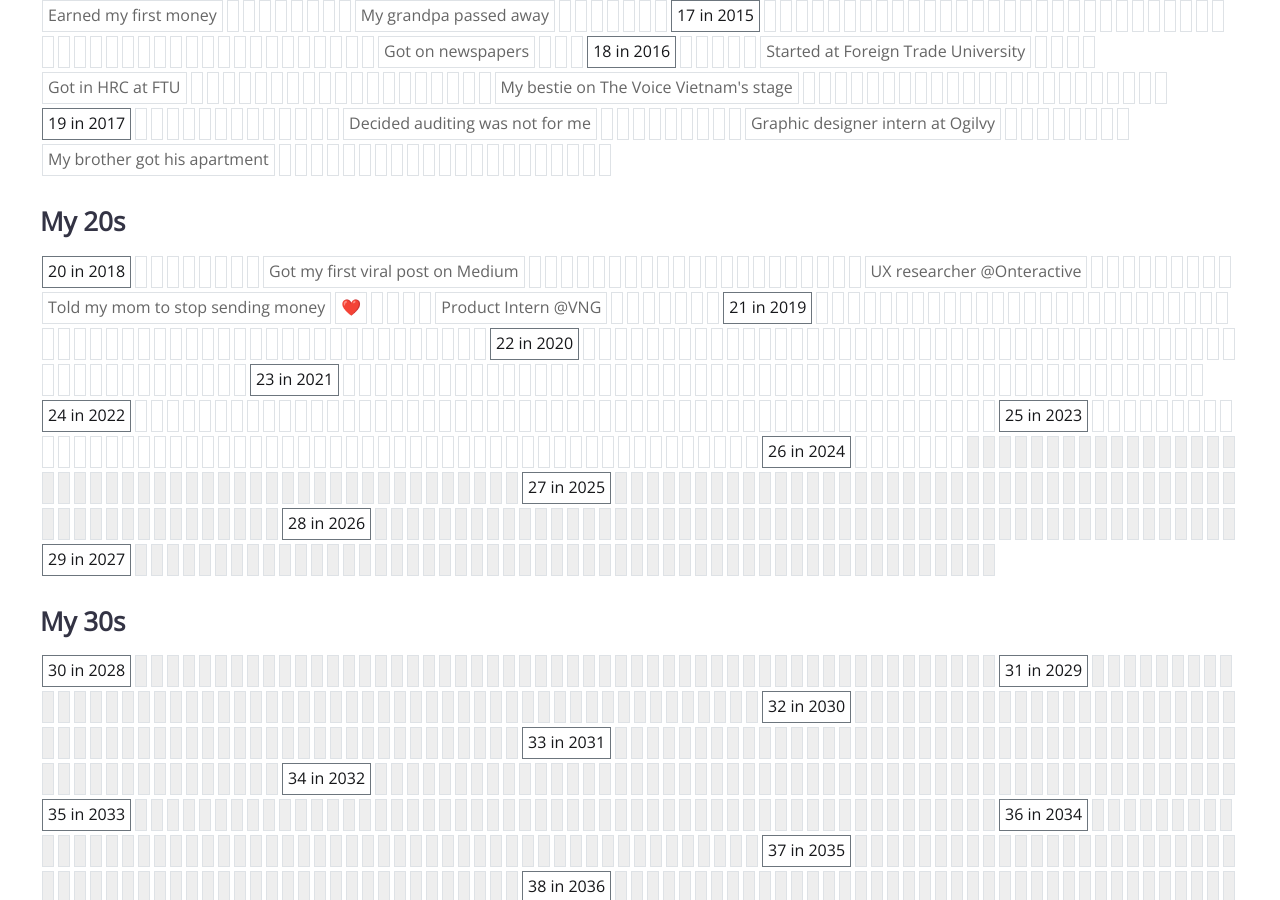
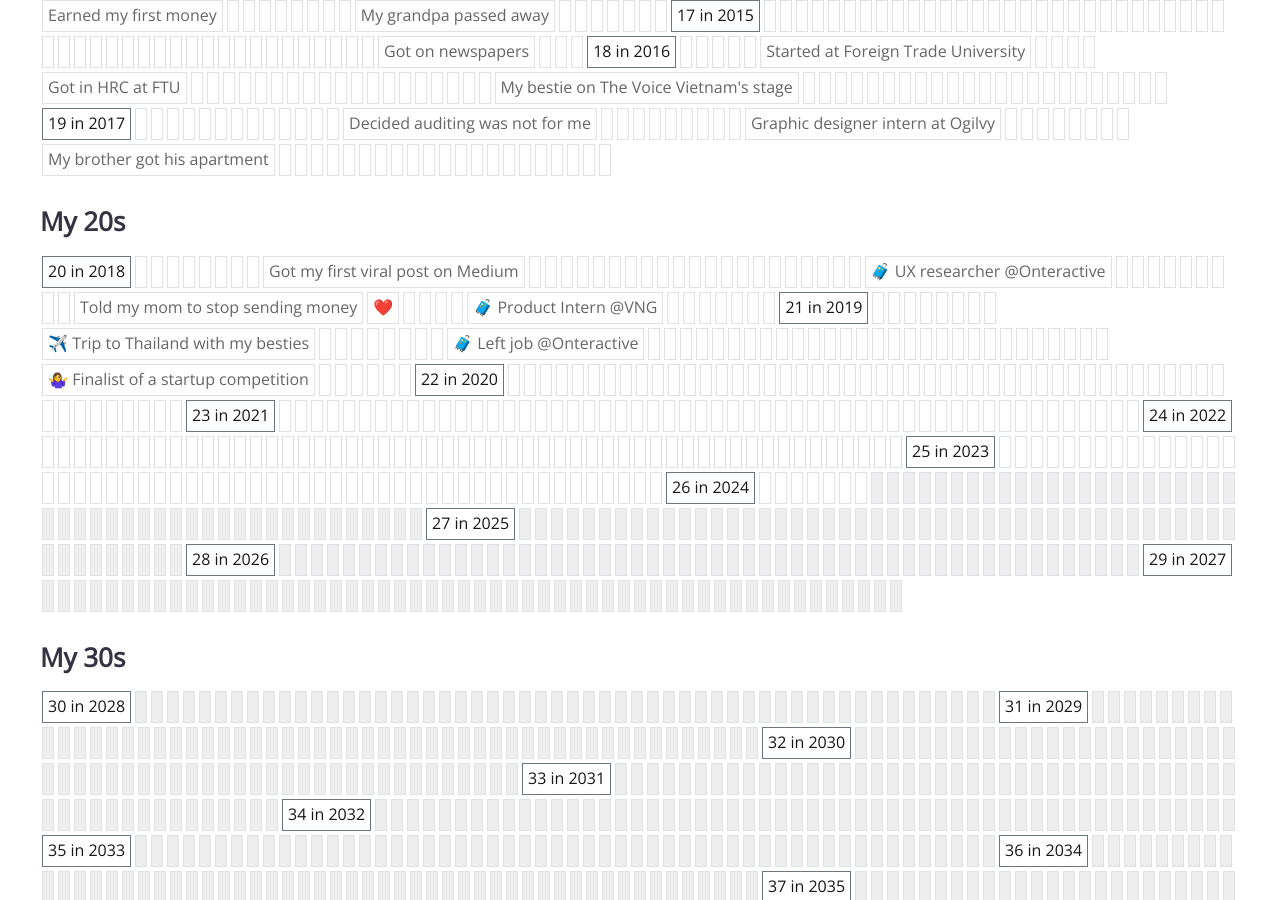
Before and after one commit to mayvees317/mayvees-notes, a Jekyll site: the page built from _pages/index.md, in a window 1280 px wide and 900 px high, scrolled down 972 px. Built offline with Jekyll 4.4.1, drawn with Linux system fonts in a browser that asks for light colours; nearby versions of some CDN libraries; a script that is not in the unit is left out.

Commit message:
update to 2020

```diff
--- a/_data/life-in-weeks.yml
+++ b/_data/life-in-weeks.yml
@@ -82,7 +82,7 @@
     link: "https://medium.com/uxpress/my-friends-say-spotify-sux-so-i-took-a-look-at-its-ux-5741f3e5d99f"
 
 '2019-03-01':
-  - name: "UX researcher @Onteractive"
+  - name: "🧳 UX researcher @Onteractive"
     desc: "First job in the direction I chose"
 
 '2019-05-07':
@@ -94,5 +94,16 @@
     desc: "First relationship"
 
 '2019-06-19':
-  - name: "Product Intern @VNG"
+  - name: "🧳 Product Intern @VNG"
     desc: "In conjunction with SEO Vietnam's program. Moved to HCM city for 3 months and loved the atmosphere there"
+
+'2019-09-28':
+  - name: "✈️ Trip to Thailand with my besties"
+    desc: "Bangkok, Pataya"
+
+'2019-12-01':
+  - name: "🧳 Left job @Onteractive"
+
+'2020-06-29':
+  - name: "🤷‍♀️ Finalist of a startup competition"
+    desc: "Bangkok, Pataya"
--- a/admin/index.html
+++ b/admin/index.html
@@ -52,9 +52,9 @@ max_width: false
 
 		    <div class="border border-gray {{ year_border_class }} float-left text-truncate"
 		    		 style="height: 2em; max-height: 2em; padding: 2px 5px; margin: 2px;"
-		    		 data-toggle='popover'
-		    		 data-placement='right'
-		    		 data-trigger='hover'
+		    		 data-toggle="popover"
+		    		 data-placement="right"
+		    		 data-trigger="hover"
 		    		 data-content="">
 		      {% unless page.suppress_age %}{{ age }} in {% endunless %}{{ year }}
 		    </div>
```
